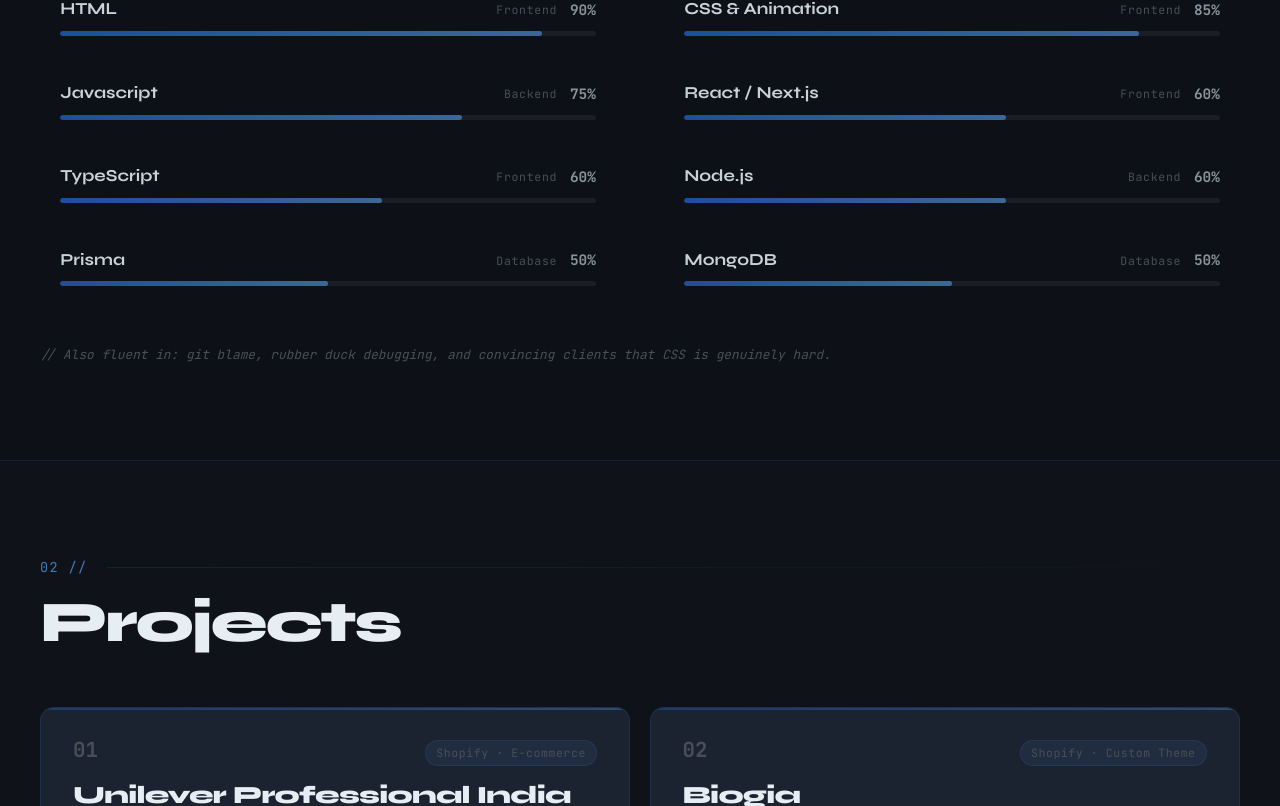
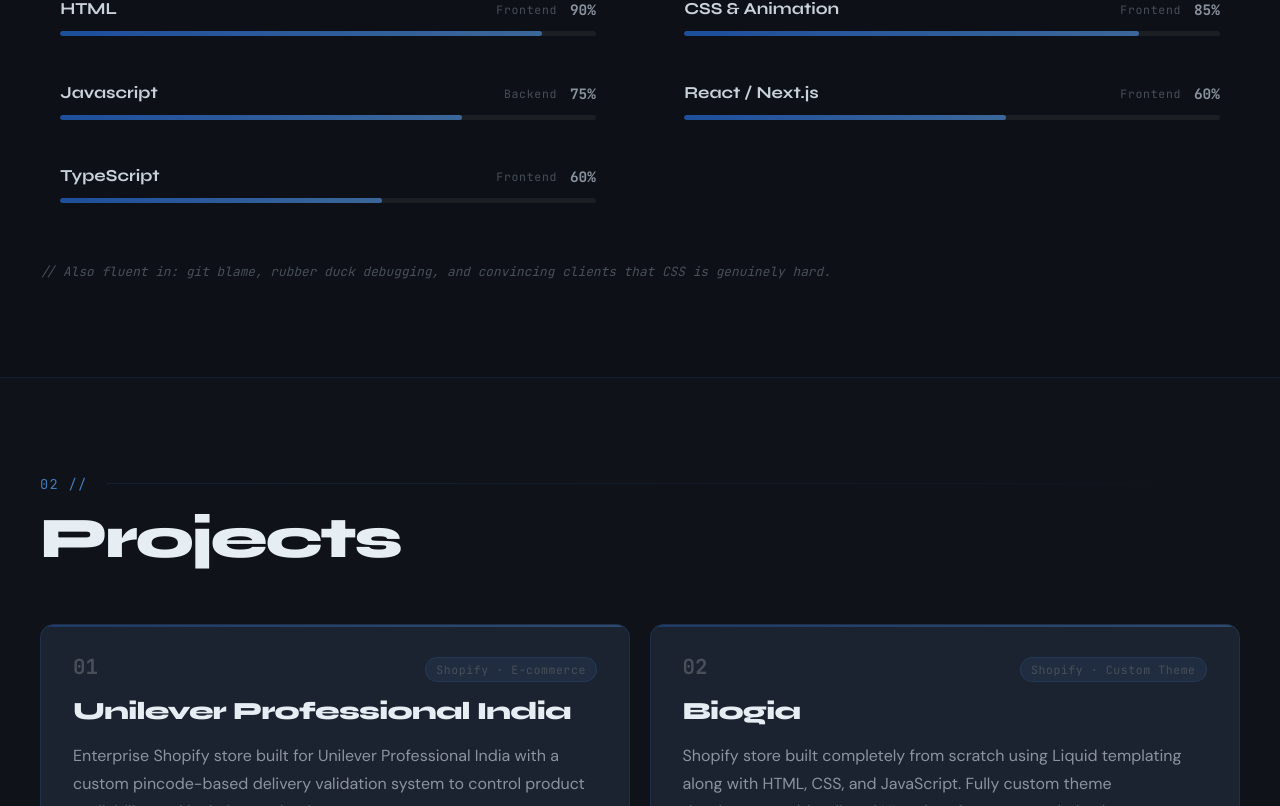
Before and after one commit to BIJIN23/Bijin-Raju-Portofolio, a Next.js app: page / in a window 1280 px wide. Shown: the part 1094-1900 px from the top of the page. Built offline with nearby package versions, Linux system fonts and the light colour scheme.

Commit message:
Updated link

```diff
--- a/app/constant.ts
+++ b/app/constant.ts
@@ -13,9 +13,6 @@ export const SKILLS = [
   { name: "Javascript", pct: 75, cat: "Backend" },
   { name: "React / Next.js", pct: 60, cat: "Frontend" },
   { name: "TypeScript", pct: 60, cat: "Frontend" },
-  { name: "Node.js", pct: 60, cat: "Backend" },
-  { name: "Prisma", pct: 50, cat: "Database" },
-  { name: "MongoDB", pct: 50, cat: "Database" },
 ];
 
 export const PROJECTS = [
--- a/app/page.tsx
+++ b/app/page.tsx
@@ -903,8 +903,7 @@ export default function Portfolio() {
                   >
                     {copied ? "✓ Copied!" : "Copy Email"}
                   </button>
-                  <button className="cta-ghost">GitHub ↗</button>
-                  <button className="cta-ghost">LinkedIn ↗</button>
+                  <a href={'https://www.linkedin.com/in/bijin-raju-5b6a15210/'} className="cta-ghost">LinkedIn ↗</a>
                 </div>
               </Reveal>
 
```
